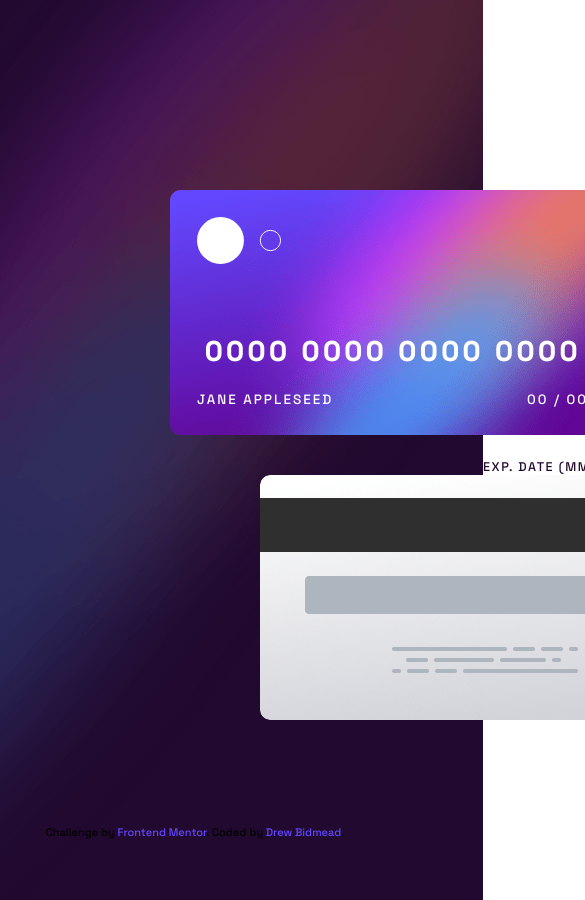
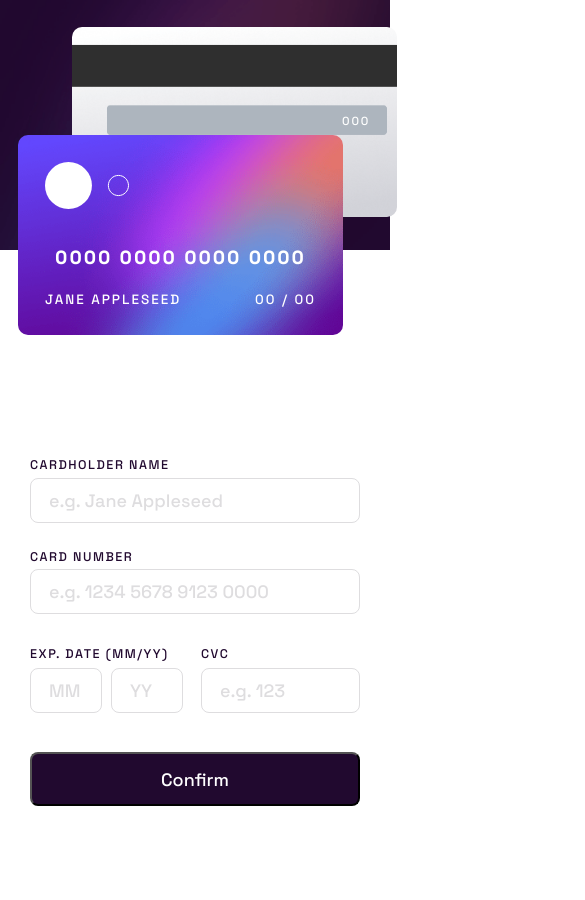
Before and after one commit to dbidmead/payment-form, a plain HTML site: page index.html in a window 390 px wide. Shown: the top 900 px of the page, 585 px wide, since content can reach past the window. After the commit the page ends 844 px from the top, so only its background shows below. Drawn offline with Linux system fonts and the light colour scheme.

Commit message:
Mobile support added

```diff
--- a/app.js
+++ b/app.js
@@ -126,18 +126,23 @@ submitBtn.addEventListener('click', (e) => {
 
                 nameInput.value = '';
                 nameInput.display.textContent = 'Jane Appleseed';
+                nameInput.classList.remove('invalid');
 
                 numberInput.value = '';
                 numberInput.display.textContent = '0000 0000 0000 0000';
+                numberInput.classList.remove('invalid');
 
                 monthInput.value = '';
                 monthInput.display.textContent = '00';
+                monthInput.classList.remove('invalid');
 
                 yearInput.value = '';
                 yearInput.display.textContent = '00';
+                yearInput.classList.remove('invalid');
 
                 cvcInput.value = '';
                 cvcInput.display.textContent = '000';
+                cvcInput.classList.remove('invalid');
             })
             console.log('submitted');
         } else {
--- a/index.html
+++ b/index.html
@@ -13,6 +13,7 @@
   <div class="site-container">
     <div class="content">
       <img src="./images/bg-main-desktop.png" class="bg-img-dsk">
+      <img src="./images/bg-main-mobile.png" class="bg-img-mobile">
       <div class="form-half">
         <form action="#" id="form">
           <label for="name">
--- a/style.css
+++ b/style.css
@@ -18,6 +18,10 @@
 
 body {
     overflow: hidden;
+}
+
+.bg-img-mobile {
+    display: none;
 }
 
 .site-container {
@@ -257,3 +261,76 @@ button:hover {
     font-size: inherit;
     text-decoration: none;
 }
+
+@media (max-width: 600px) {
+    body {
+        overflow-y: scroll;
+    }
+
+    .bg-img-dsk {
+        display: none;
+    }
+
+    .bg-img-mobile {
+        display: block;
+        max-width: 100%;
+    }
+
+    .content {
+        flex-direction: column;
+        height: 100%;
+    }
+
+    .form-half {
+        justify-content: center;
+    }
+
+    .completed {
+        align-self: flex-end;
+        margin-bottom: 1.5rem;
+    }
+
+    form {
+        max-width: 330px;
+        max-height: 380px;
+        align-self: flex-end;
+        margin-bottom: 1.5rem;
+    }
+
+    .card-front {
+        left: 1rem;
+        top: 7.5rem;
+        width: 325px;
+        height: 200px;
+        background-size: cover;
+        z-index: 10;
+    }
+
+    .card-content {
+        display: flex;
+        flex-direction: column;
+        gap: 1.25rem;
+        width: 100%;
+    }
+
+    .card-content>h1 {
+        font-size: 1rem;
+    }
+
+    .card-back {
+        left: 4rem;
+        top: 1.5rem;
+        width: 325px;
+        height: 190px;
+        background-size: cover;
+        padding: 1.5rem;
+    }
+
+    .card-back>span {
+        font-size: 0.65rem;
+    }
+
+    .attribution {
+        display: none;
+    }
+}
```
